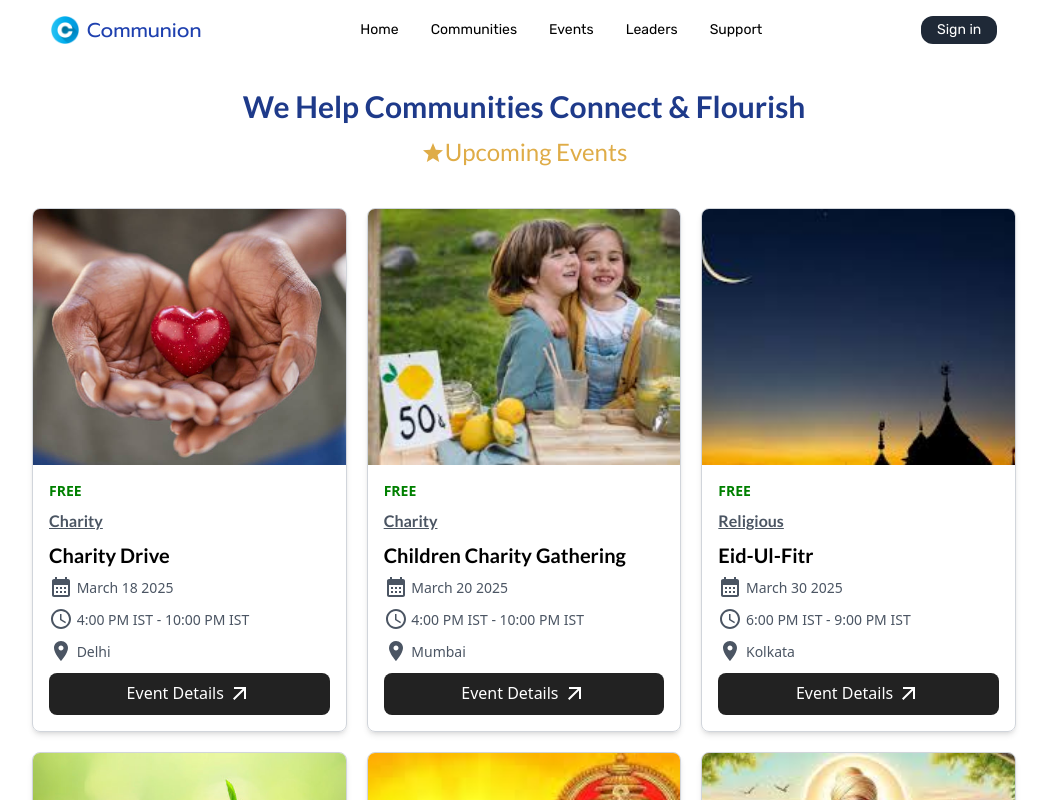
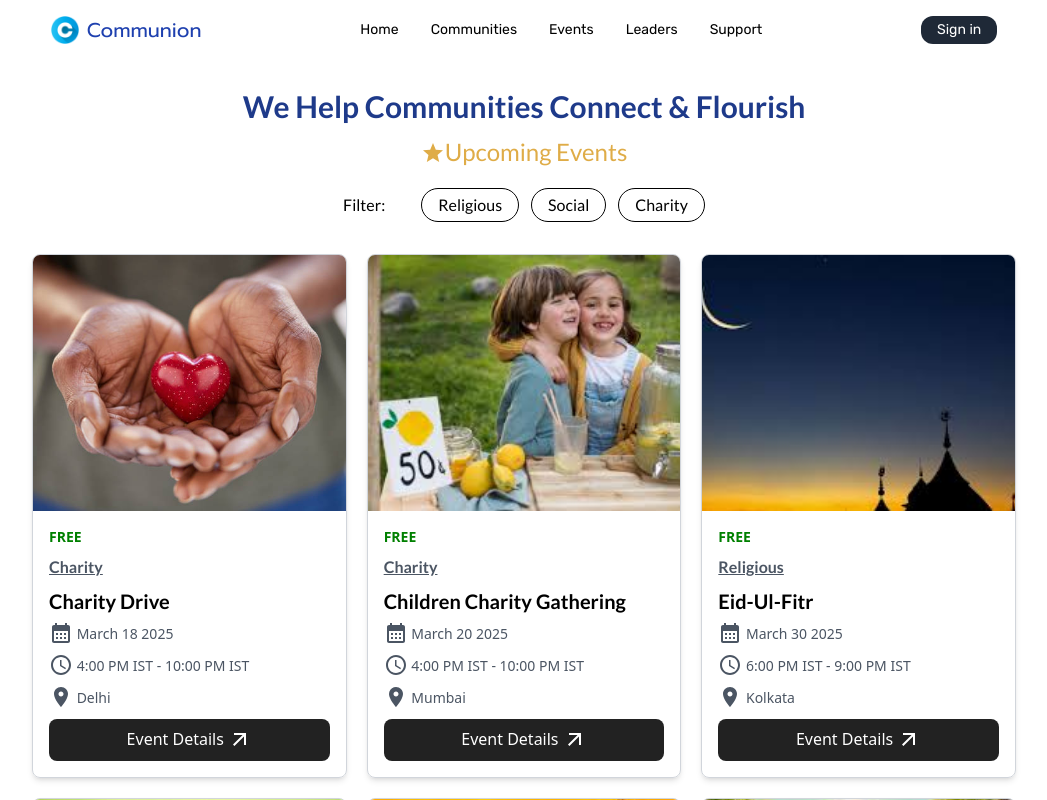
Before and after one commit to javedAkhtar1/assignment, a React (Vite) app: page /upcoming-events in a window 1280 px wide. Shown: the top 800 px of the page, without its empty margins (116-1163 px from the left). Built offline with nearby package versions, Linux system fonts and the light colour scheme.

Commit message:
filteration complete

```diff
--- a/src/components/CreateEvent.jsx
+++ b/src/components/CreateEvent.jsx
@@ -23,7 +23,7 @@ function CreateEvent() {
     if (!time) return "";
     let [hours, minutes] = time.split(":").map(Number);
     let period = hours >= 12 ? "PM" : "AM";
-    hours = hours % 12 || 12; // Convert 0 or 12+ hour to 12-hour format
+    hours = hours % 12 || 12;
     return `${hours}:${minutes.toString().padStart(2, "0")} ${period}`;
   }
 
@@ -46,7 +46,7 @@ function CreateEvent() {
 
     const defaultImage = "https://media.istockphoto.com/id/1409329028/vector/no-picture-available-placeholder-thumbnail-icon-illustration-design.jpg?s=612x612&w=0&k=20&c=_zOuJu755g2eEUioiOUdz_mHKJQJn-tDgIAhQzyeKUQ="
 
-    const eventWithImage = {
+    const formattedEvent = {
         ...newEvent,
         date: formatDate(newEvent.date),
         timeFrom: formatTime(newEvent.timeFrom),
@@ -54,7 +54,7 @@ function CreateEvent() {
         image: defaultImage
     }
 
-    setEventsList([...eventsList, eventWithImage]);
+    setEventsList([...eventsList, formattedEvent]);
     setNewEvent({
       name: "",
       date: "",
@@ -65,6 +65,7 @@ function CreateEvent() {
       category: "Charity",
       image: "",
     });
+
     // console.log(eventsList)
     alert("Event added!")
     navigate("/upcoming-events")
--- a/src/components/UpcomingEvents.jsx
+++ b/src/components/UpcomingEvents.jsx
@@ -1,4 +1,4 @@
-import React, { useContext } from "react";
+import React, { useContext, useState } from "react";
 import Navbar from "./Navbar";
 import StarIcon from "@mui/icons-material/Star";
 import EventsCard from "./EventsCard";
@@ -6,7 +6,13 @@ import Footer from "./Footer.jsx";
 import { eventsContext } from "../context/EventsProvider.jsx";
 
 function UpcomingEvents() {
-  const {eventsList} = useContext(eventsContext)
+  const { eventsList } = useContext(eventsContext);
+  const [filter, setFilter] = useState("");
+
+  const filteredEventsList = eventsList.filter(
+    (event) => event.category.toLowerCase() === filter.toLowerCase()
+  );
+
   return (
     <>
       <Navbar />
@@ -19,9 +25,28 @@ function UpcomingEvents() {
           Upcoming Events
         </h2>
       </div>
+      <div className="flex justify-center mt-3 gap-9 items-center font-Lato">
+        <p>Filter:</p>
+        <div className="flex gap-3">
+          {["Religious", "Social", "Charity"].map((category) => (
+            <button
+              key={category}
+              className={`border border-black py-1 px-4 rounded-full hover:bg-gray-800 hover:text-white ${
+                filter === category
+                  ? "bg-gray-800 text-white"
+                  : "bg-white text-black"
+              }`}
+              onClick={() => setFilter(category)}
+            >
+              {category}
+            </button>
+          ))}
+        </div>
+      </div>
       <div className="grid grid-cols-1 sm:grid-cols-2 lg:grid-cols-3 gap-5 max-w-5xl mx-auto mb-20 mt-3 p-5">
-      {eventsList.map((event, index) => {
-          return <EventsCard
+        {filteredEventsList.length > 0
+          ? filteredEventsList.map((event, index) => (
+              <EventsCard
                 key={index}
                 name={event.name}
                 category={event.category}
@@ -31,8 +56,21 @@ function UpcomingEvents() {
                 date={event.date}
                 image={event.image}
                 cost={event.cost}
-          />;
-        })}
+              />
+            ))
+          : eventsList.map((event, index) => (
+              <EventsCard
+                key={index}
+                name={event.name}
+                category={event.category}
+                location={event.location}
+                timeFrom={event.timeFrom}
+                timeTo={event.timeTo}
+                date={event.date}
+                image={event.image}
+                cost={event.cost}
+              />
+            ))}
       </div>
       <Footer />
     </>
```
Lines whose indentation alone changed are shown as unchanged.
